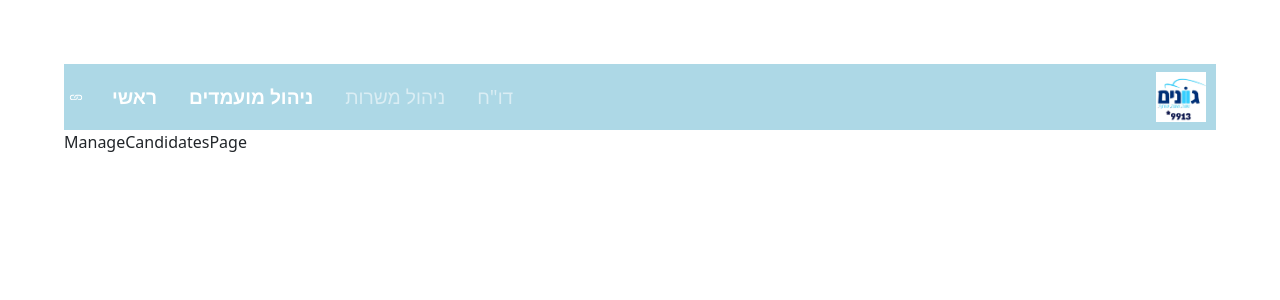
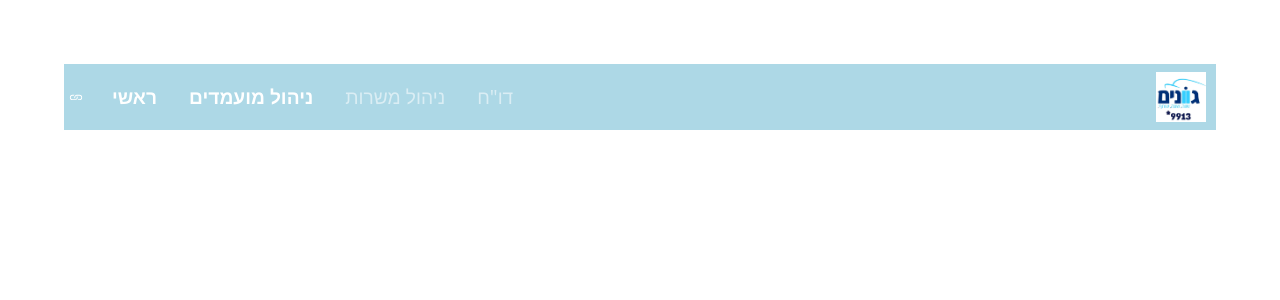
Before and after one commit to JCE-Gvanym-Project-Team/gvanim-app, a React (Create React App) app: page /#/manageCandidates in a window 1280 px wide. Shown: the top 300 px of the page. Built offline with nearby package versions, Linux system fonts and the light colour scheme; no server answers.

Commit message:
same as previous commit

```diff
--- a/package.json
+++ b/package.json
@@ -3,8 +3,9 @@
   "version": "0.1.0",
   "private": true,
   "dependencies": {
-    "@emotion/react": "^11.10.8",
-    "@emotion/styled": "^11.10.8",
+    "@emotion/react": "^11.11.0",
+    "@emotion/styled": "^11.11.0",
+    "@mui/icons-material": "^5.11.16",
     "@mui/material": "^5.12.3",
     "@testing-library/jest-dom": "^5.16.5",
     "@testing-library/react": "^13.4.0",
--- a/src/RecruiterMainPage/ManageCandidatesPage/ManageCandidatesPage.tsx
+++ b/src/RecruiterMainPage/ManageCandidatesPage/ManageCandidatesPage.tsx
@@ -1,7 +1,9 @@
 import React from 'react'
+import ViewCandidatesPage from './ViewCandidatesPage/ViewCandidatesPage'
 
 export default function ManageCandidatesPage() {
   return (
-    <div>ManageCandidatesPage</div>
+    //TODO: remove later
+    <ViewCandidatesPage />
   )
 }
```
Also changed, not shown: 1 other file (tests, documents, lock files or other folders).
